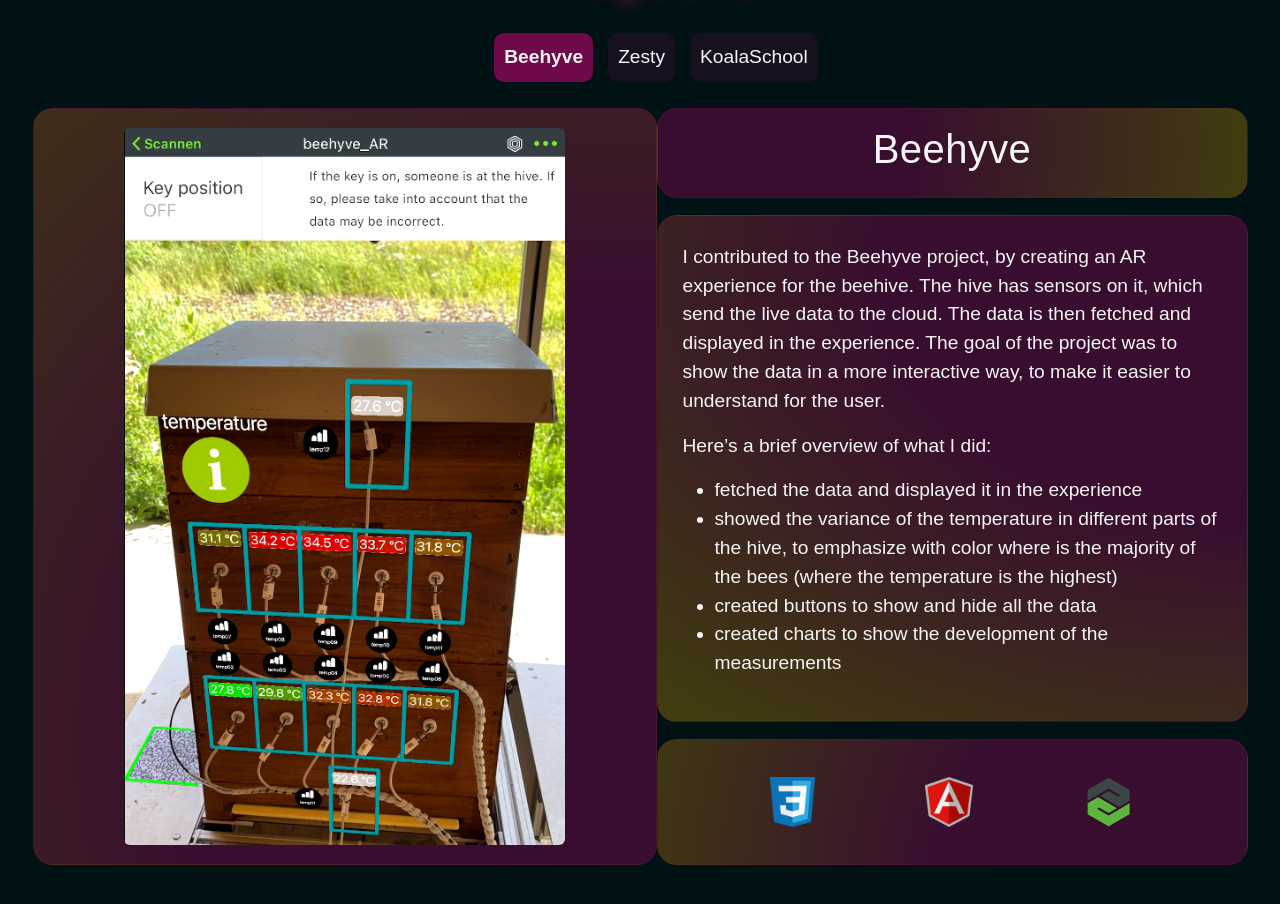
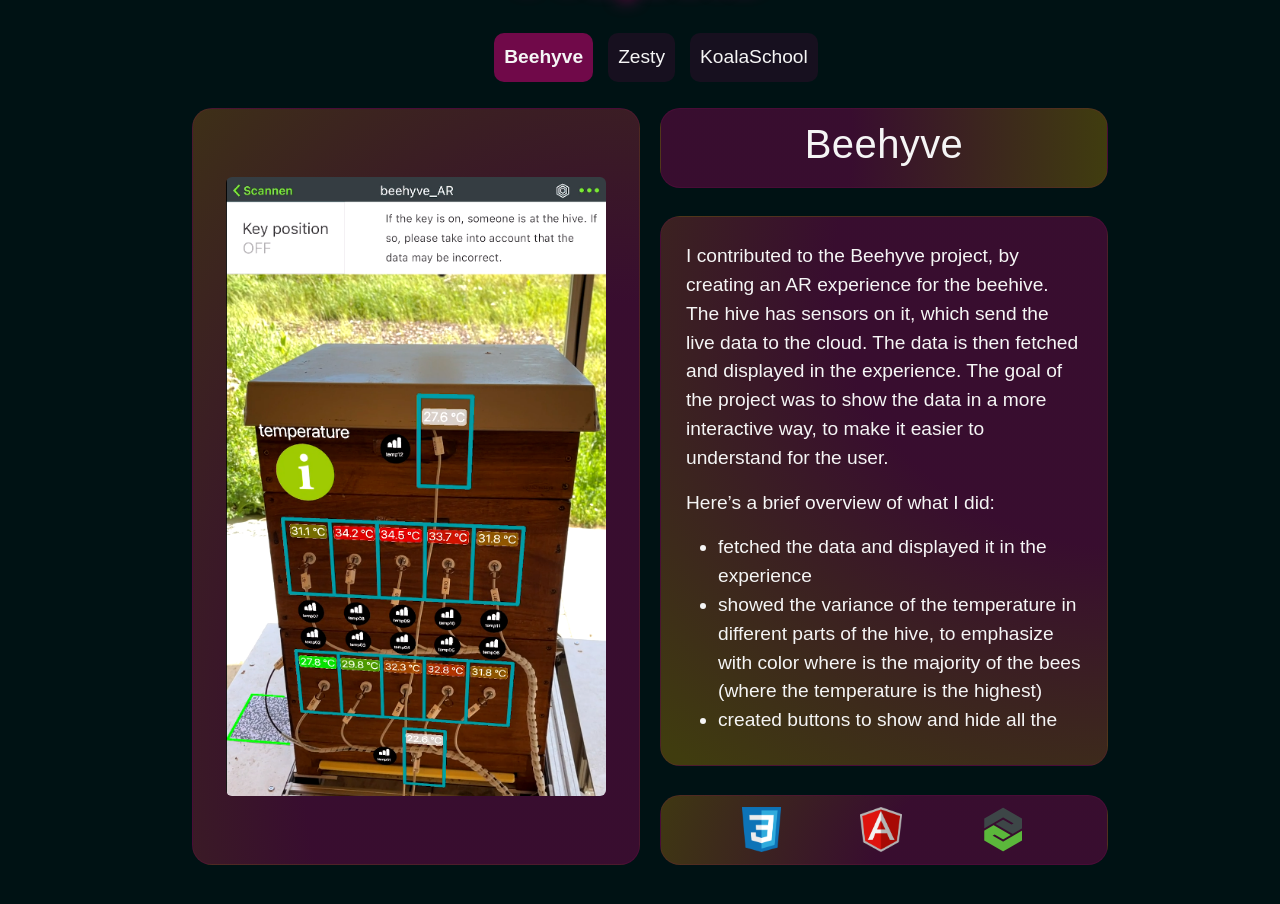
Before and after one commit to budaala/portfolio-website, a Vue app: page /projects in a window 1280 px wide. Shown: the part 1047-1951 px from the top of the page. Built offline with nearby package versions, Linux system fonts and the light colour scheme; a web font is replaced by a local one.

Commit message:
fixed scrollbar and responsiveness (a little)

```diff
--- a/src/App.vue
+++ b/src/App.vue
@@ -24,6 +24,20 @@ body {
   background-color: #001214 !important;
   color: #F5F5F5 !important;
   font-family: 'Cambay', sans-serif;
+}
+
+/* scrollbar */
+::-webkit-scrollbar {
+  width: 10px;
+}
+
+::-webkit-scrollbar-track {
+  background: #0012140b;
+}
+
+::-webkit-scrollbar-thumb {
+  background: #ffbb002d;
+  border-radius: 10px;
 }
 
 h1 {
--- a/src/components/Projects.vue
+++ b/src/components/Projects.vue
@@ -24,19 +24,4 @@ export default {
 </script>
 
 <style scoped>
-.img-container {
-  display: flex;
-  justify-content: center;
-  align-items: center;
-  padding: 5px;
-  border: 1px solid #e0007f;
-  border-radius: 26px;
-}
-
-.carousel-control-prev {
-  margin-left: -7vw;
-}
-.carousel-control-next {
-  margin-right: -7vw;
-}
 </style>
--- a/src/components/SingleProject.vue
+++ b/src/components/SingleProject.vue
@@ -1,6 +1,6 @@
 <template>
   <div class="content" v-show="title == selectedTitle">
-    <slot></slot>
+    <!-- <slot></slot> -->
     <div class="left-side">
       <div class="image-container container">
         <img :src="image" alt="..." />
@@ -85,9 +85,9 @@ export default {
 }
 
 .image-container {
-  width: 624px;
+  width: 35vw;
   height: 757px;
-  /* margin: 0 20px; */
+  margin: 0 20px;
 
   background: radial-gradient(
     166.84% 135.53% at 96.31% 83.88%,
@@ -115,11 +115,12 @@ export default {
   flex-direction: column;
   justify-content: space-between;
   align-items: center;
+  width: 35vw;
 }
 
 .title-container {
-  width: 591px;
-  height: 90px;
+  width: 100%;
+  height: 80px;
 
   background: radial-gradient(
     100% 563.42% at 0% 41.74%,
@@ -146,8 +147,8 @@ export default {
   align-items: flex-start;
   padding: 25px;
 
-  width: 591px;
-  height: 507px;
+  width: 100%;
+  height: 550px;
 
   background: radial-gradient(
     157.61% 114.18% at 106.35% 11.42%,
@@ -168,8 +169,7 @@ export default {
 .tech-stack-container {
   flex-direction: row;
   justify-content: space-evenly;
-  width: 591px;
-  height: 126px;
+  height: 5.5vw;
 
   background: radial-gradient(
     95.26% 502.26% at 85.7% 135.63%,
@@ -180,7 +180,7 @@ export default {
 
 .tech-icon {
   /* width: 50px; */
-  height: 50px;
+  height: 3.5vw;
   margin: 10px;
 }
 
```
